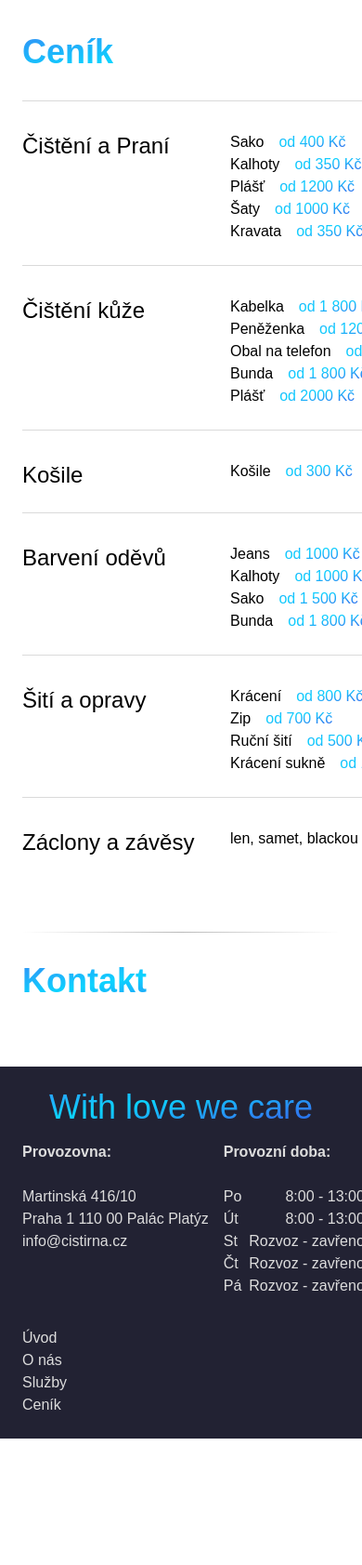
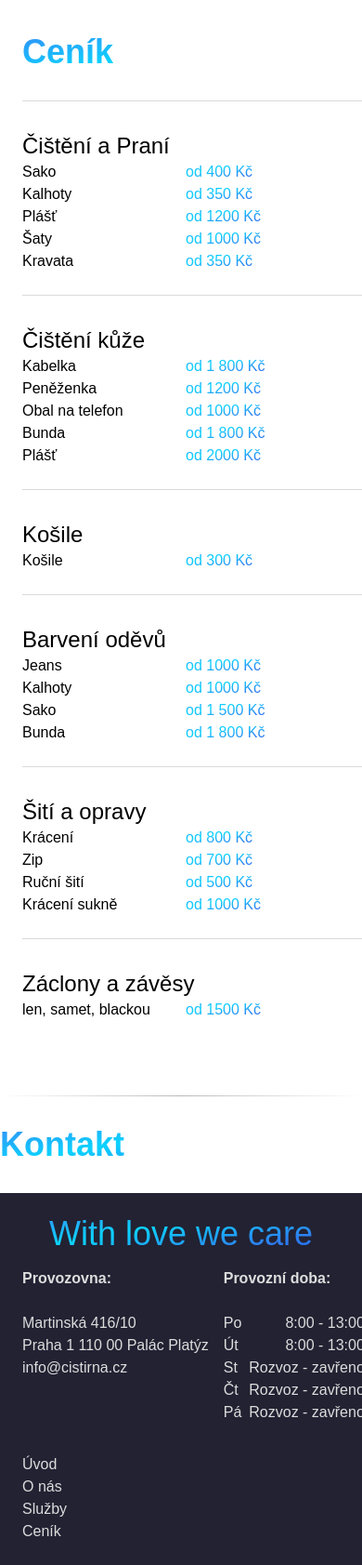
Before and after one commit to BrusJan/cistirna, a PHP site: page / in a window 390 px wide; the page is wider, and only the part inside the window is pictured. Shown: the part 2485-4168 px from the top of that part at 93% size. Before the commit the page ends 4032 px from the top of that part, so only its background shows below. Run offline with PHP 8.4, Linux system fonts and the light colour scheme; some libraries are stand-ins or nearby versions; some web fonts are replaced.

Commit message:
price more responsive

```diff
--- a/css/style.css
+++ b/css/style.css
@@ -56,6 +56,7 @@ h2, .price__val {
 @media screen and (max-width: 950px) {
   .price {
     display: flex;
+    flex-direction: row;
     justify-items: auto;
   }
   .price__body {
@@ -68,4 +69,27 @@ h2, .price__val {
     flex-direction: row;
     gap: 1em;
   }
+  .price__name {
+    width: 10rem;
+  }
 }
+@media screen and (max-width: 580px) {
+  .price {
+    display: flex;
+    flex-direction: column;
+    justify-items: auto;
+  }
+  .price__body {
+    display: flex;
+    flex-direction: column;
+    gap: 0;
+  }
+  .price__body-inner {
+    display: flex;
+    flex-direction: row;
+    gap: 1em;
+  }
+  .price__name {
+    width: 10rem;
+  }
+}
--- a/index.html
+++ b/index.html
@@ -128,7 +128,7 @@
       </div>
     </section>
     <img src="img/AdobeStock_302301272-scaled.jpeg" class="w-full" alt="Ceník">
-    <section id="price" class="content py-10 px-6 w-full max-w-full overflow-auto">
+    <section id="price" class="content py-10 px-6 overflow-auto">
       <div class="flex flex-col gap-8 min-w-[31rem]">
         <h2 class="text-4xl font-bold">Ceník</h2>
         <div class="prices-container flex flex-col gap-6">
@@ -265,7 +265,7 @@
         </div>
       </div>
     </section>
-    <section id="contact" class="content py-10 px-6">
+    <section id="contact" class="pt-10 mx-auto">
       <div class="flex flex-col gap-8">
         <hr
           class="h-px border-t-0 bg-transparent bg-gradient-to-r from-transparent via-neutral-500 to-transparent opacity-50" />
```
